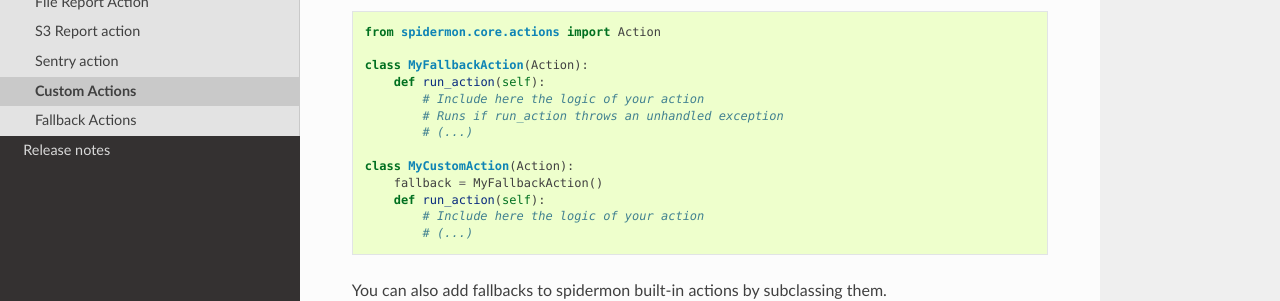
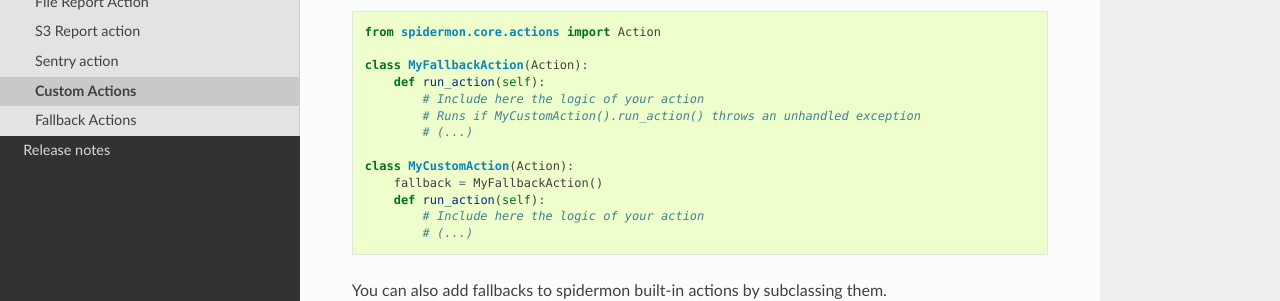
Before and after one commit to scrapinghub/spidermon, a Sphinx documentation site: the page built from docs/source/actions/custom-action.rst, in a window 1280 px wide and 1232 px high. Shown: the part 505-806 px from the top of the window. Built offline with Sphinx 7.4.7 and the Read the Docs theme 2.0.0, drawn with Linux system fonts in a browser that asks for light colours.

Commit message:
Adding docs explaining fallback feature https://github.com/scrapinghub/spidermon/pull/355

```diff
--- a/docs/source/actions/custom-action.rst
+++ b/docs/source/actions/custom-action.rst
@@ -29,7 +29,7 @@
     class MyFallbackAction(Action):
         def run_action(self):
             # Include here the logic of your action
-            # Runs if run_action throws an unhandled exception
+            # Runs if MyCustomAction().run_action() throws an unhandled exception
             # (...)
 
     class MyCustomAction(Action):
```
